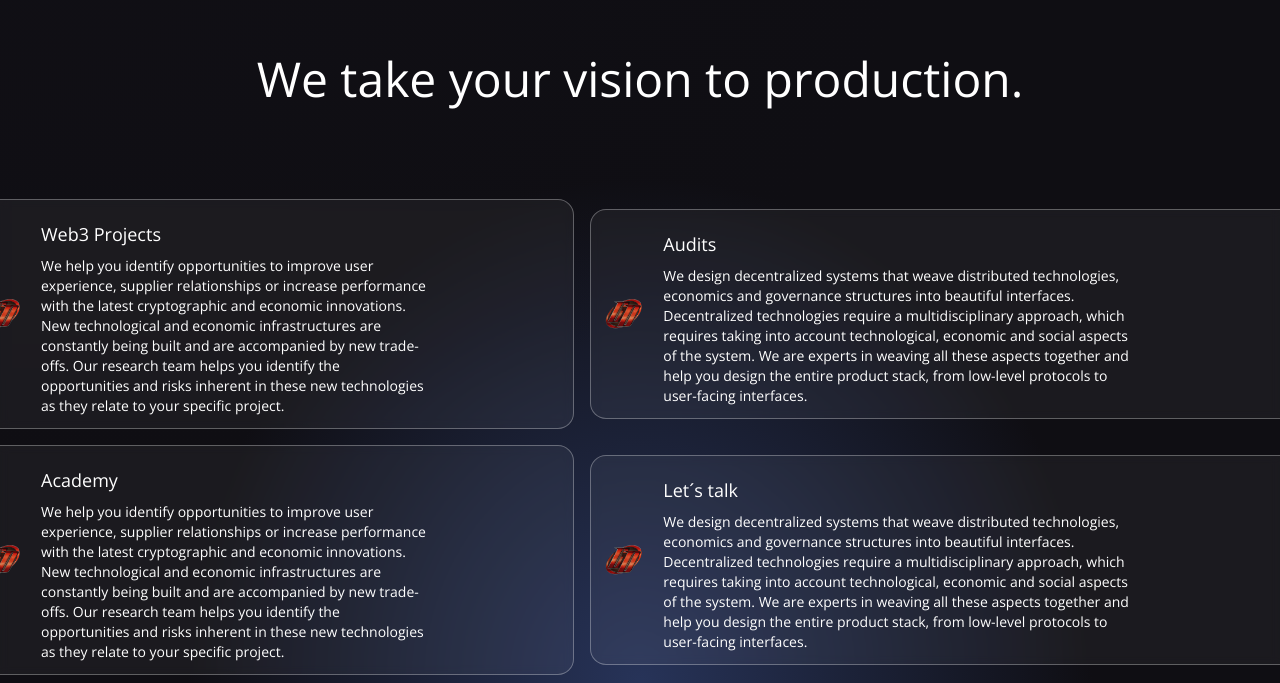
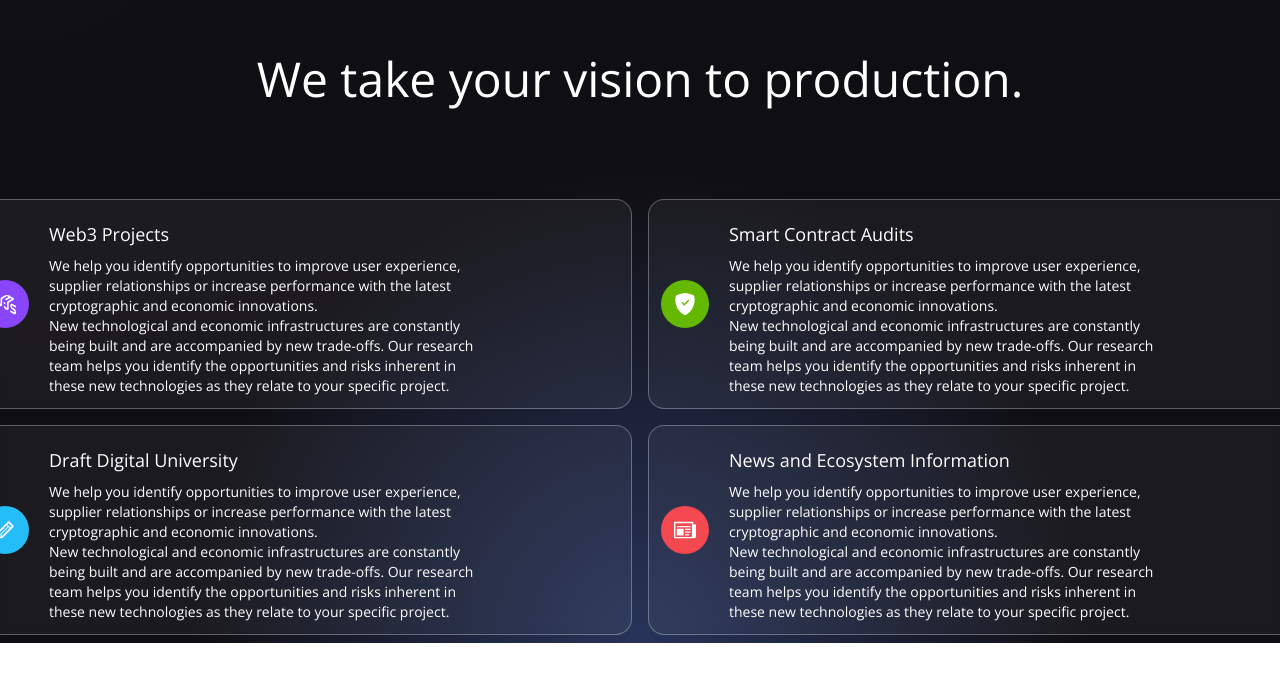
Before and after one commit to aitorzaldua/galiza_labs_website, a Next.js app: page / in a window 1280 px wide. Shown: the part 829-1512 px from the top of the page. After the commit the page ends 1472 px from the top, so only its background shows below. Built offline with nearby package versions, Linux system fonts and the light colour scheme.

Commit message:
add icons to services.jsx

```diff
--- a/pages/Services.jsx
+++ b/pages/Services.jsx
@@ -1,10 +1,12 @@
-import Image from "next/image";
-import DD from "../images/DraftDigitalLogo.png";
+import { SiWeb3Dotjs } from 'react-icons/si';
+import { BsShieldFillCheck } from 'react-icons/bs';
+import { TiPencil } from 'react-icons/ti';
+import { ImNewspaper } from 'react-icons/im';
 
 const ServiceCard = ({ color, title, icon, subtitle }) => (
   <div className="flex flex-row  justify-start items-center white-glassmorphism p-3 m-2 cursor-pointer hover:shadow-xl hover:bg-[#383f51]">
     <div
-      className={`w-10 h-10 rounded-full flex justify-center items-center ${color}`}
+      className={`w-12 h-12 rounded-full flex justify-center items-center ${color}`}
     >
       {icon}
     </div>
@@ -28,9 +30,9 @@ export default function Services() {
 
        <div className="flex-1 flex flex-row justify-start items-center w-[85rem]">
          <ServiceCard
-           color=""
+           color='bg-[#8945f8]'
            title="Web3 Projects"
-           icon={<Image src={DD} alt="" />}
+           icon={<SiWeb3Dotjs  fontSize={22} className="text-white"/>}
            subtitle={
              <a>
                We help you identify opportunities to improve user experience,
@@ -44,19 +46,18 @@ export default function Services() {
            }
          />
          <ServiceCard
-           color=""
-           title="Audits"
-           icon={<Image src={DD} alt="" />}
+           color='bg-[#65b800]'
+           title="Smart Contract Audits"
+           icon={<BsShieldFillCheck  fontSize={22} className="text-white"/>}
            subtitle={
              <a>
-               We design decentralized systems that weave distributed
-               technologies, economics and governance structures into beautiful
-               interfaces. <br />
-               Decentralized technologies require a multidisciplinary
-               approach, which requires taking into account technological,
-               economic and social aspects of the system. We are experts in
-               weaving all these aspects together and help you design the entire
-               product stack, from low-level protocols to user-facing interfaces.
+                We help you identify opportunities to improve user experience,
+               supplier relationships or increase performance with the latest
+               cryptographic and economic innovations. <br />
+               New technological and economic infrastructures are constantly
+               being built and are accompanied by new trade-offs. Our research
+               team helps you identify the opportunities and risks inherent in
+               these new technologies as they relate to your specific project.
              </a>
            }
          />
@@ -65,9 +66,9 @@ export default function Services() {
 
        <div className="flex-1 flex flex-row justify-start items-center w-[85rem]">
          <ServiceCard
-           color=""
-           title="Academy"
-           icon={<Image src={DD} alt="" />}
+           color='bg-[#25bdf8]'
+           title="Draft Digital University"
+           icon={<TiPencil  fontSize={22} className="text-white"/>}
            subtitle={
              <a>
                We help you identify opportunities to improve user experience,
@@ -81,19 +82,18 @@ export default function Services() {
            }
          />
          <ServiceCard
-           color=""
-           title="Let´s talk"
-           icon={<Image src={DD} alt="" />}
+           color='bg-[#f54952]'
+           title="News and Ecosystem Information"
+           icon={<ImNewspaper  fontSize={22} className="text-white"/>}
            subtitle={
              <a>
-               We design decentralized systems that weave distributed
-               technologies, economics and governance structures into beautiful
-               interfaces. <br />
-               Decentralized technologies require a multidisciplinary
-               approach, which requires taking into account technological,
-               economic and social aspects of the system. We are experts in
-               weaving all these aspects together and help you design the entire
-               product stack, from low-level protocols to user-facing interfaces.
+                We help you identify opportunities to improve user experience,
+               supplier relationships or increase performance with the latest
+               cryptographic and economic innovations. <br />
+               New technological and economic infrastructures are constantly
+               being built and are accompanied by new trade-offs. Our research
+               team helps you identify the opportunities and risks inherent in
+               these new technologies as they relate to your specific project.
              </a>
            }
          />
```
